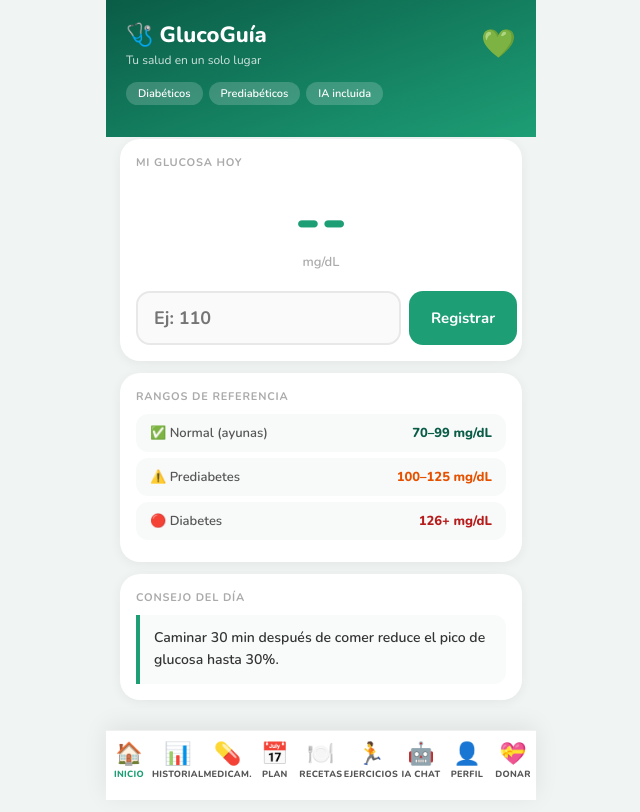
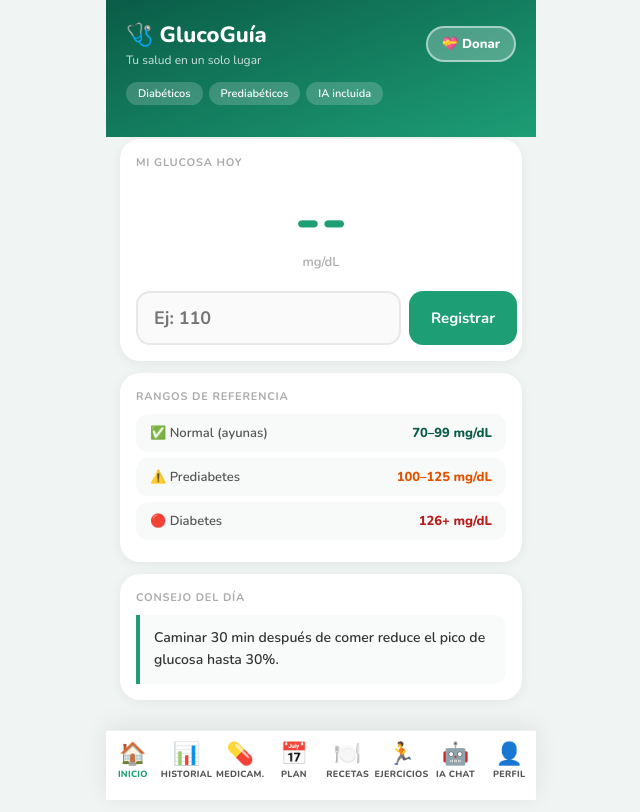
Before and after one commit to zompy123-web/glucoguia-proxy, a website: page index.html in a window 1280 px wide. Shown: the whole page, without its empty margins (319-959 px from the left). Drawn offline with nearby package versions, Linux system fonts and the light colour scheme.

Commit message:
Update index.html

```diff
--- a/index.html
+++ b/index.html
@@ -162,7 +162,7 @@ body{font-family:'Nunito',sans-serif;background:#F0F4F2;min-height:100vh;display
   <div class="header">
     <div class="header-top">
       <div><div class="app-name">🩺 GlucoGuía</div><div class="header-sub">Tu salud en un solo lugar</div></div>
-      <div style="font-size:28px">💚</div>
+      <a href="#" onclick="showTab('donacion');return false;" style="background:rgba(255,255,255,.25);border:2px solid rgba(255,255,255,.5);color:white;padding:7px 14px;border-radius:20px;font-size:13px;font-weight:800;text-decoration:none;cursor:pointer">💝 Donar</a>
     </div>
     <div class="header-badges">
       <span class="hbadge">Diabéticos</span><span class="hbadge">Prediabéticos</span><span class="hbadge">IA incluida</span>
@@ -425,7 +425,6 @@ body{font-family:'Nunito',sans-serif;background:#F0F4F2;min-height:100vh;display
     <div class="nav-item" id="nav-ejercicios" onclick="showTab('ejercicios')"><div class="nav-icon">🏃</div><div class="nav-label">EJERCICIOS</div></div>
     <div class="nav-item" id="nav-ia" onclick="showTab('ia')"><div class="nav-icon">🤖</div><div class="nav-label">IA CHAT</div></div>
     <div class="nav-item" id="nav-perfil" onclick="showTab('perfil')"><div class="nav-icon">👤</div><div class="nav-label">PERFIL</div></div>
-    <div class="nav-item" id="nav-donacion" onclick="showTab('donacion')"><div class="nav-icon">💝</div><div class="nav-label">DONAR</div></div>
   </div>
 </div>
 
```
